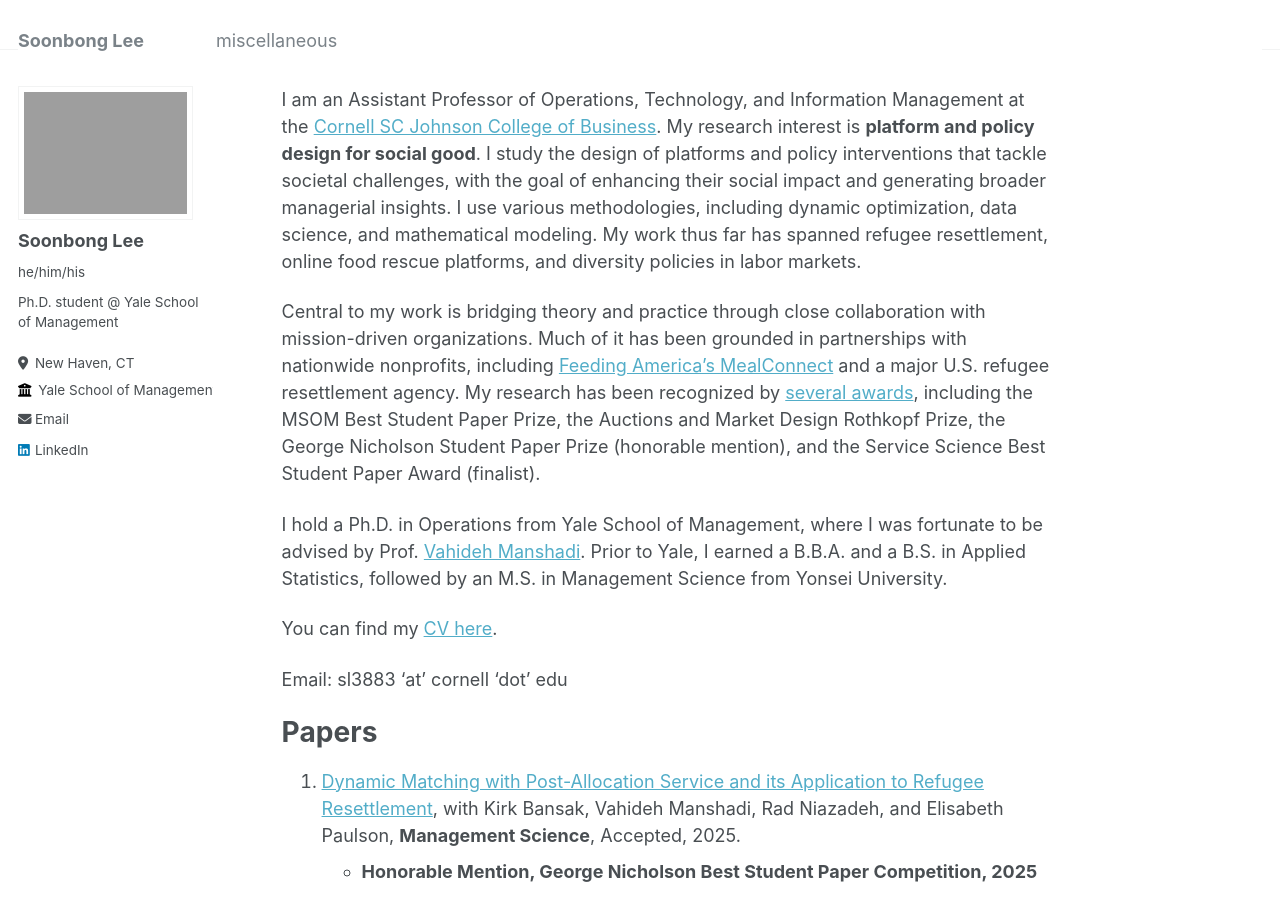
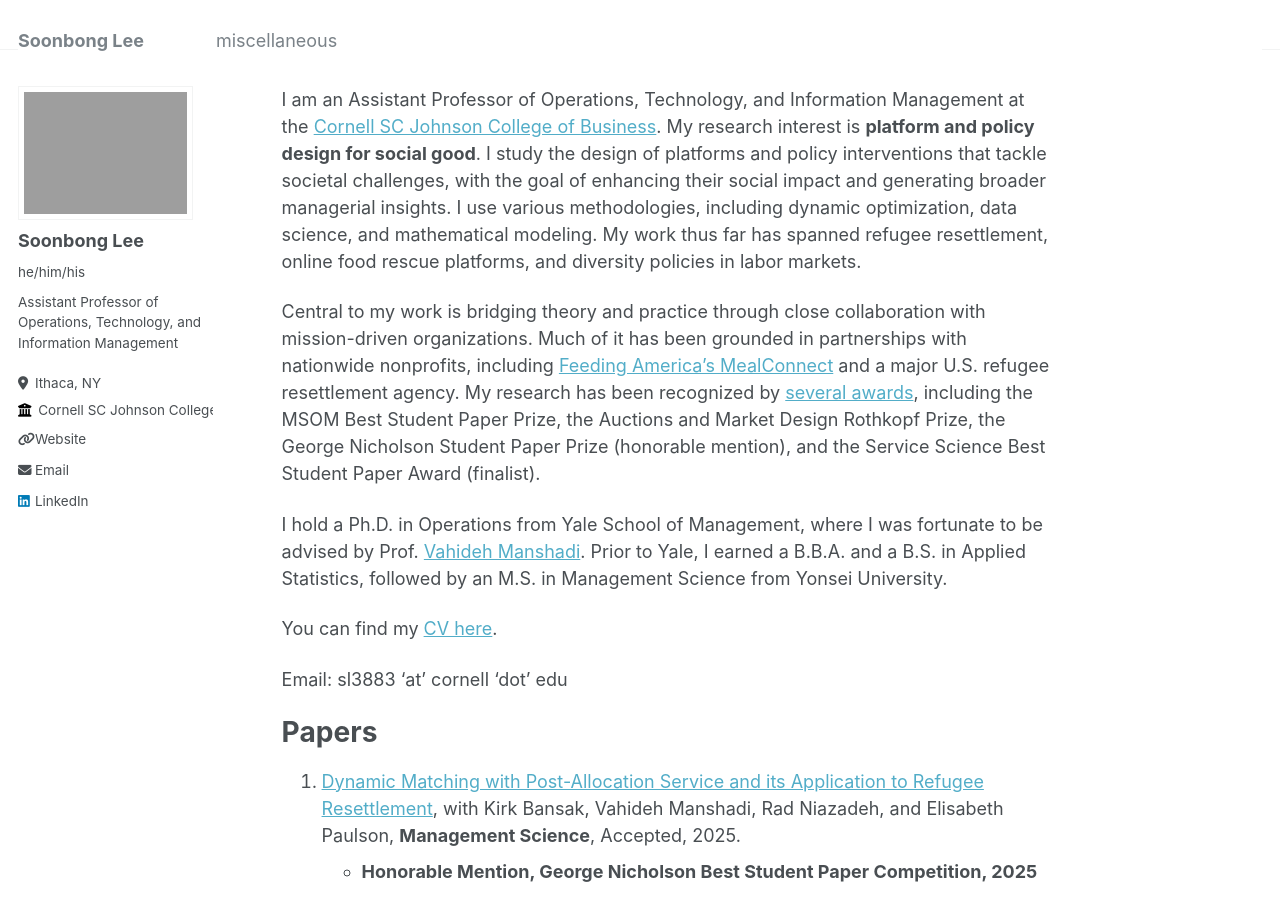
Before and after one commit to soonbong-lee/soonbong-lee.github.io, a Jekyll site: the page built from _pages/about.md, in a window 1280 px wide and 900 px high. Built offline with Jekyll 4.4.1, drawn with Linux system fonts in a browser that asks for light colours.

Commit message:
Update personal information in _config.yml

```diff
--- a/_config.yml
+++ b/_config.yml
@@ -24,11 +24,16 @@ author:
   avatar           : "headshot.jpg"
   name             : "Soonbong Lee"
   pronouns         : "he/him/his" # example: "she/her"
-  bio              : "Ph.D. student @ Yale School of Management"
-  location         : "New Haven, CT"
-  employer         : "Yale School of Management"
-  uri              : # URL
-  email            : "soonbong.lee@yale.edu"
+  bio              : "Assistant Professor of Operations, Technology, and Information Management"
+  location         : "Ithaca, NY"
+  employer         : "Cornell SC Johnson College of Business"
+  uri              : "http://linkedin.com/in/soonbong-lee-014b2013a"
+  email            : "sl3883@cornell.edu"   # your real netID
+
+  # bio              : "Assistant Professor of Operations, Technology, and Information Management"
+  # location         : "Ithaca, NY"
+  # employer         : "Cornell SC Johnson College of Business"
+  # email            : "sl3883@cornell.edu"   # your real netID
 
   # Academic websites
   # arxiv            : # URL - Update with the correct link to your profile
```
